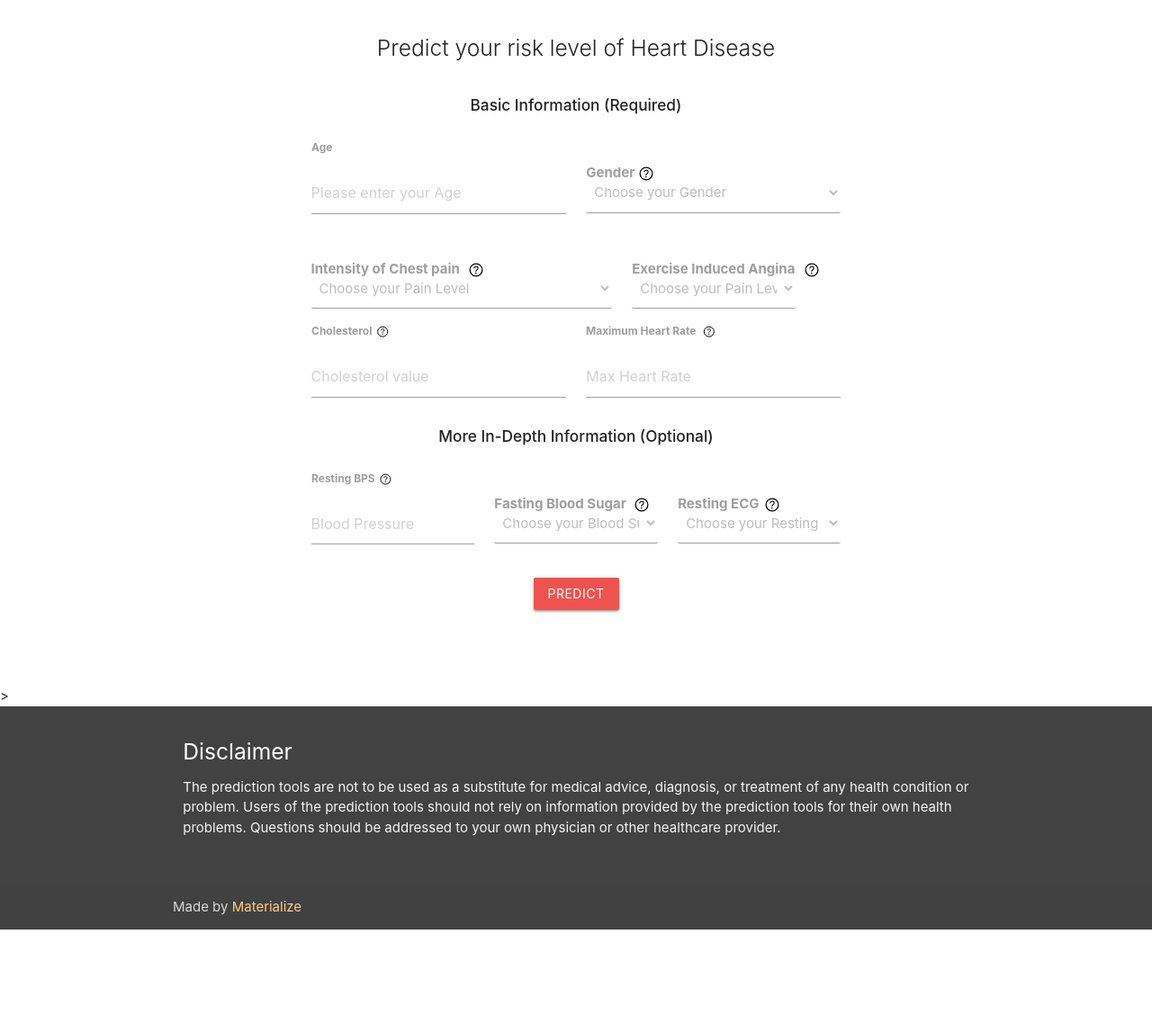
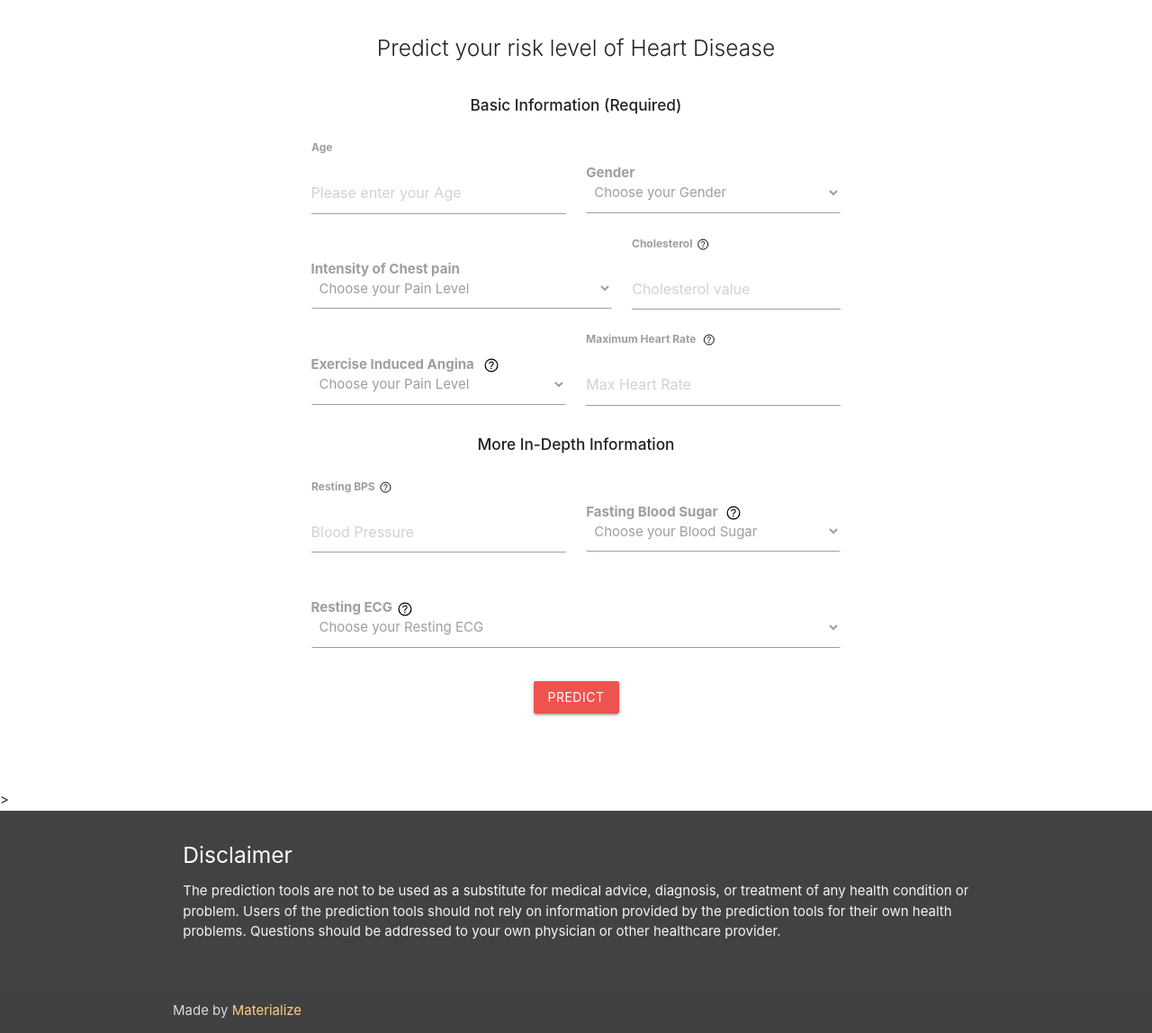
Before and after one commit to nicktan96/version-6, a Flask app: page / in a window 1280 px wide. Shown: the part 237-1385 px from the top of the page at 90% size. Before the commit the page ends 1270 px from the top, so only its background shows below. Run offline with Flask 2, Linux system fonts and the light colour scheme; parts of the project's set-up code (start-up, migrations or seed data) failed here and were passed over; some libraries are stand-ins or nearby versions.

Commit message:
Add files via upload

```diff
--- a/templates/heart_prediction.html
+++ b/templates/heart_prediction.html
@@ -19,7 +19,7 @@
         select{
           border: 0px;
           border-bottom:1px solid #9e9e9e;
-      color: #bdbdbd;
+          color: #9e9e9e;
         }
 
             .hover{
@@ -99,14 +99,14 @@
         <div class="input-field col s6">
             <label for="first_name"><b>Age</b></label>
             <br>
-          <input placeholder="Please enter your Age" name="a" id="age" type="text" pattern="\d*"        maxlength="2" class="validate" required>
+          <input placeholder="Please enter your Age" name="a" id="age" type="text" pattern="\d*" maxlength="2" class="validate" required>
         </div>
 
 
         <div class="input-field col s6">
-          <label for="last_name"><b>Gender</b><div class="hover"><img src="./static/help-circle-outline.svg" width="20" /><span><strong>M</strong> - (Male) <strong>F</strong> - (Female) <strong>O</strong> - (Others)</span></div></label>
+          <label for="last_name"><b>Gender</b></label>
             <br>
-  <select class="browser-default" name="b" id="b">
+  <select class="browser-default" name="b" id="b" required>
     <option value="" disabled selected>Choose your Gender</option>
     <option value="0">Male</option>
     <option value="1">Female</option>
@@ -116,9 +116,9 @@
 
 
         <div class="input-field col s7">
-            <label for="_name"><b>Intensity of Chest pain</b><div class="hover"><img src="./static/help-circle-outline.svg" width="20" /><span><strong>0</strong> - (No Pain)<br>  <strong>1</strong> - (Mild) <br> <strong>2</strong> - (Medium) <br> <strong>3</strong> - (Strong) </strong></span></div></label>
+            <label for="_name"><b>Intensity of Chest pain</b></label>
             <br>
-  <select class="browser-default" name="c" id="c">
+  <select class="browser-default" name="c" id="c" required>
     <option value="" disabled selected>Choose your Pain Level</option>
     <option value="0">No Pain</option>
     <option value="1">Mild</option>
@@ -127,10 +127,17 @@
   </select>
         </div>
 
-      <div class="input-field col s4">
+
+                 <div class="input-field col s5">
+            <label for="_name"><b>Cholesterol</b><div class="hover"><img src="./static/help-circle-outline.svg" width="20" /><span>Ideal : <200 <br> Borderline High: 200-239 <br> High: >240 <br> More Info in FAQ</span></div></label>
+            <br>
+          <input id="_name" name="e" placeholder="Cholesterol value" maxlength="3" pattern="\d*" type="text" class="validate" required>
+        </div>
+
+      <div class="input-field col s6">
             <label for="_name"><b>Exercise Induced Angina</b><div class="hover"><img src="./static/help-circle-outline.svg" width="20" /><span><strong>0</strong> - No Pain during exercising <br> <strong>1</strong> - Pain during exercising</strong></span></div></label>
                  <br>
-  <select class="browser-default" name="i" id="i">
+  <select class="browser-default" name="i" id="i" required>
     <option value="" disabled selected>Choose your Pain Level</option>
     <option value="1">No Pain during Exercise</option>
     <option value="0">Pain during Exercise</option>
@@ -138,14 +145,10 @@
         </div>
 
 
-         <div class="input-field col s6">
-            <label for="_name"><b>Cholesterol</b><div class="hover"><img src="./static/help-circle-outline.svg" width="20" /><span>Ideal Cholesterol Level: <170</span></div></label>
-            <br>
-          <input id="_name" name="e" placeholder="Cholesterol value" maxlength="3" pattern="\d*" type="text" class="validate" required>
-        </div>
+
 
                 <div class="input-field col s6">
-            <label for="_name"><b>Maximum Heart Rate</b><div class="hover"><img src="./static/help-circle-outline.svg" width="20" /><span>Please refer to the chart above. As it is based on your age</span></div></label>
+            <label for="_name"><b>Maximum Heart Rate</b><div class="hover"><img src="./static/help-circle-outline.svg" width="20" /><span>Subtract your age from 220</span></div></label>
             <br>
           <input id="_name" name="h" placeholder="Max Heart Rate" maxlength="3" pattern="\d*" type="text" class="validate" required>
         </div>
@@ -153,34 +156,34 @@
 
 
                 <div class="row center">
-          <h6 class="header col s12 light"><strong>More In-Depth Information (Optional) </strong>
+          <h6 class="header col s12 light"><strong>More In-Depth Information</strong>
         <br>
         </h6>
       </div>
 
-        <div class="input-field col s4">
-            <label for="_name"><b>Resting BPS</b><div class="hover"><img src="./static/help-circle-outline.svg" width="20" /><span>Please Refer To The Table Above</span></div></label>
+        <div class="input-field col s6">
+            <label for="_name"><b>Resting BPS</b><div class="hover"><img src="./static/help-circle-outline.svg" width="20" /><span>(Optional) <br> Please Refer To The Table In FAQ</span></div></label>
             <br>
-          <input id="_name" name="d" placeholder="Blood Pressure" type="text" pattern="\d*" maxlength="3" class="validate">
+          <input id="_name" name="d" placeholder="Blood Pressure" type="text" pattern="\d*" maxlength="3" class="validate" required>
         </div>
 
 
 
-        <div class="input-field col s4">
-            <label for="_name"><b>Fasting Blood Sugar</b><div class="hover"><img src="./static/help-circle-outline.svg" width="20" /><span><strong>0</strong> - <120ml/dL <br> <strong>1</strong> - >120ml/dL </span></div></label>
+        <div class="input-field col s6">
+            <label for="_name"><b>Fasting Blood Sugar</b><div class="hover"><img src="./static/help-circle-outline.svg" width="20" /><span>Your Blood Sugar levels during fasting</span></div></label>
             <br>
-  <select class="browser-default" name="f" id="f">
-    <option value="0" disabled selected>Choose your Blood Sugar</option>
+  <select class="browser-default" name="f" id="f" required>
+    <option value="" disabled selected>Choose your Blood Sugar</option>
     <option value="0">Less than 120ml/dL</option>
     <option value="1">More than 120ml/dL</option>
   </select>
         </div>
 
-        <div class="input-field col s4">
-            <label for="_name"><b>Resting ECG</b><div class="hover"><img src="./static/help-circle-outline.svg" width="20" /><span><strong>0</strong> - Normal <br> <strong>1</strong>- Abnormal</span></div></label>
+        <div class="input-field col s12">
+            <label for="_name"><b>Resting ECG</b><div class="hover"><img src="./static/help-circle-outline.svg" width="20" /><span>Your Resting Electrocardiographic Results</span></div></label>
             <br>
-  <select class="browser-default" name="g" id="g">
-    <option value="0" disabled selected>Choose your Resting ECG</option>
+  <select class="browser-default" name="g" id="g" required>
+    <option value="" disabled selected>Choose your Resting ECG</option>
     <option value="0">Normal</option>
     <option value="1">Abnormal</option>
   </select>
```
Also changed, not shown: templates/high_risk.html (+22 -3 lines). Lines whose indentation alone changed are shown as unchanged.
